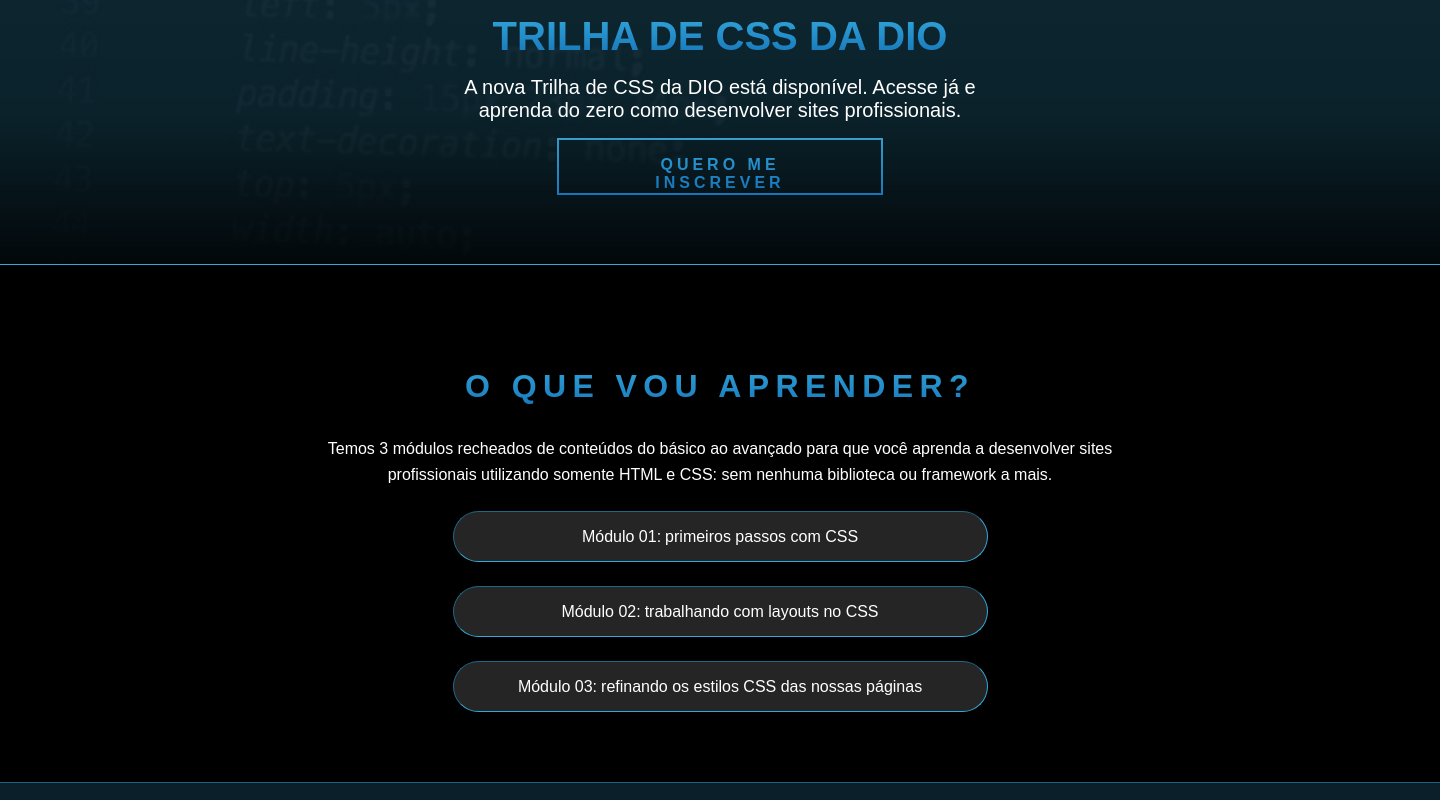
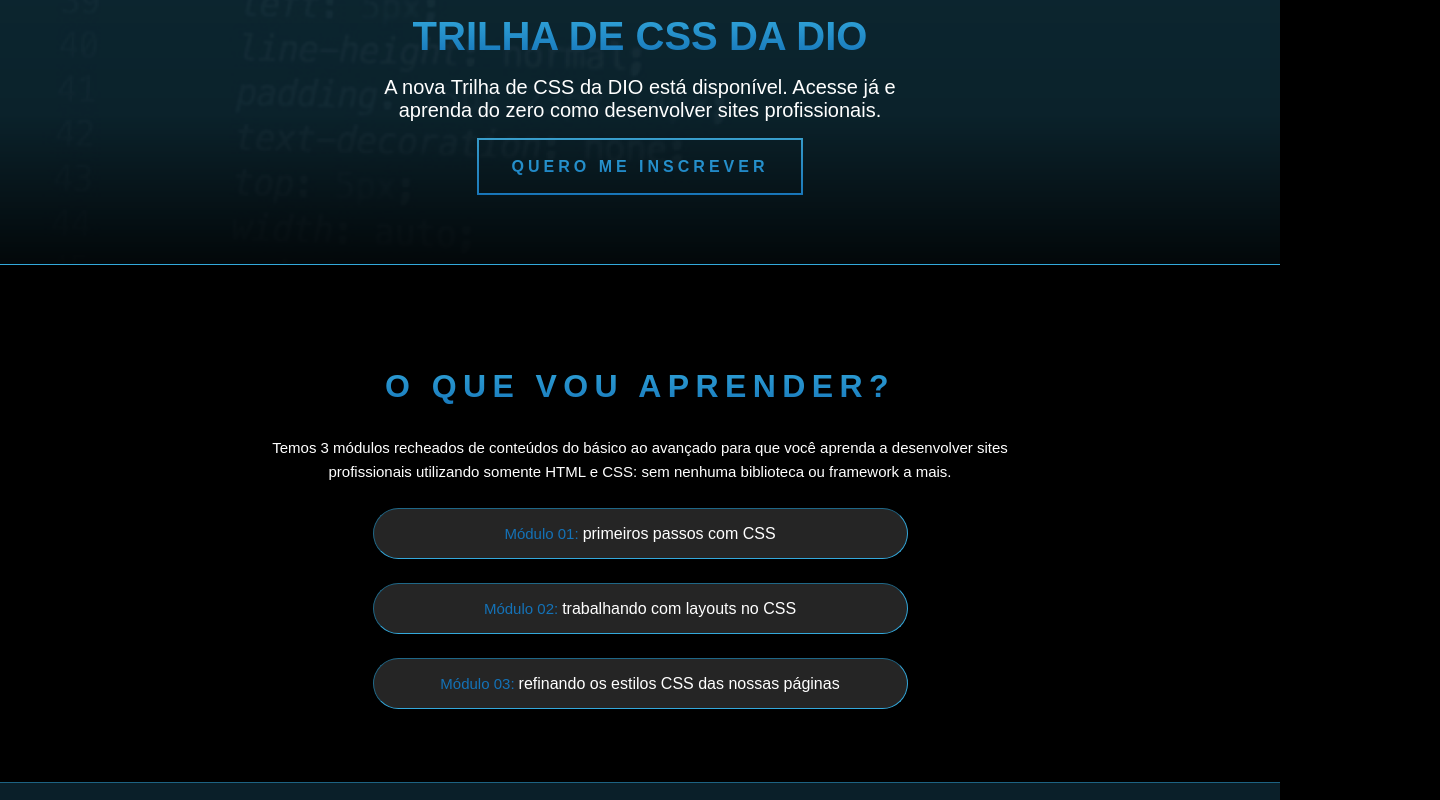
Before and after one commit to dlucioyauh/LandingPageComHTMLCSS, a plain HTML site: page index.html in a window 1280 px wide. Shown: the part 340-1140 px from the top of the page, 1440 px wide, since content can reach past the window. Drawn offline with Linux system fonts and the light colour scheme; grey boxes are pictures that could not be loaded; files whose address does not match are found by name.

Commit message:
Estilizando css 2ª vez

```diff
--- a/assets/css/reset.css
+++ b/assets/css/reset.css
@@ -1,4 +1,4 @@
-/* reset.css */
+
 * {
     margin: 0;
     padding: 0;
@@ -7,6 +7,7 @@
 
   html, body {
     height: 100%;
+    width: 100%;
   }
 
   body {
--- a/assets/css/style.css
+++ b/assets/css/style.css
@@ -8,7 +8,7 @@
 
 body {
   background: black;
-  width: 1440px;
+
 }
 
 main {
@@ -23,10 +23,14 @@ div {
   width: 100%;
 }
 
-p,
+p{
+  font-size: 15px;
+}
 span {
-  font-size: 16px;
+  font-size: 15px;
+  color: #1472B7;
 }
+
 
 .banner {
   display: flex;
@@ -148,7 +152,7 @@ button {
   color: #31A8DD;
   font-size: 1rem;
   font-weight: 900;
-  padding: 16px 36px;
+  padding: 16px 0px;
   text-transform: uppercase;
   letter-spacing: 4px;
   background-color: transparent;
```
